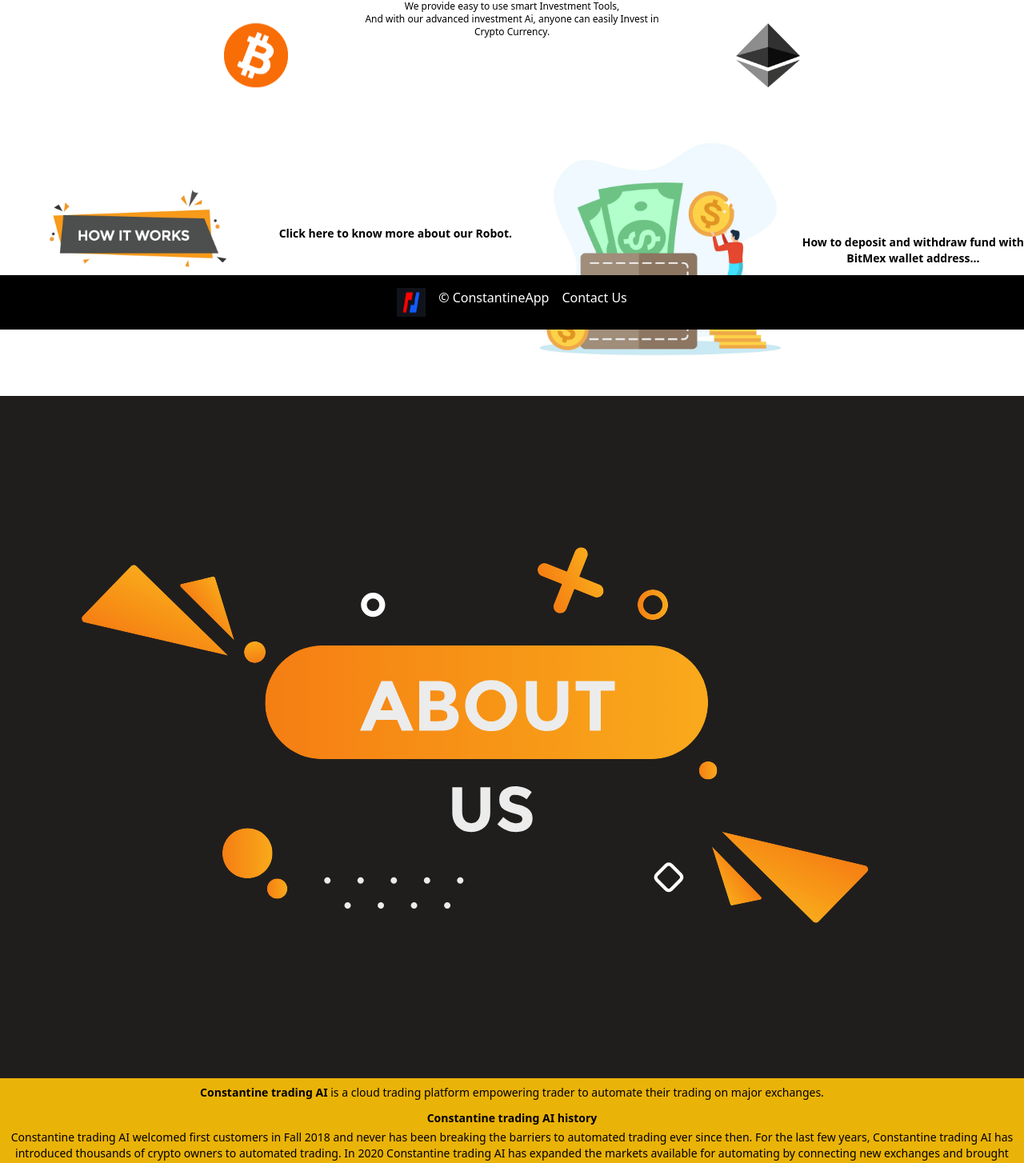
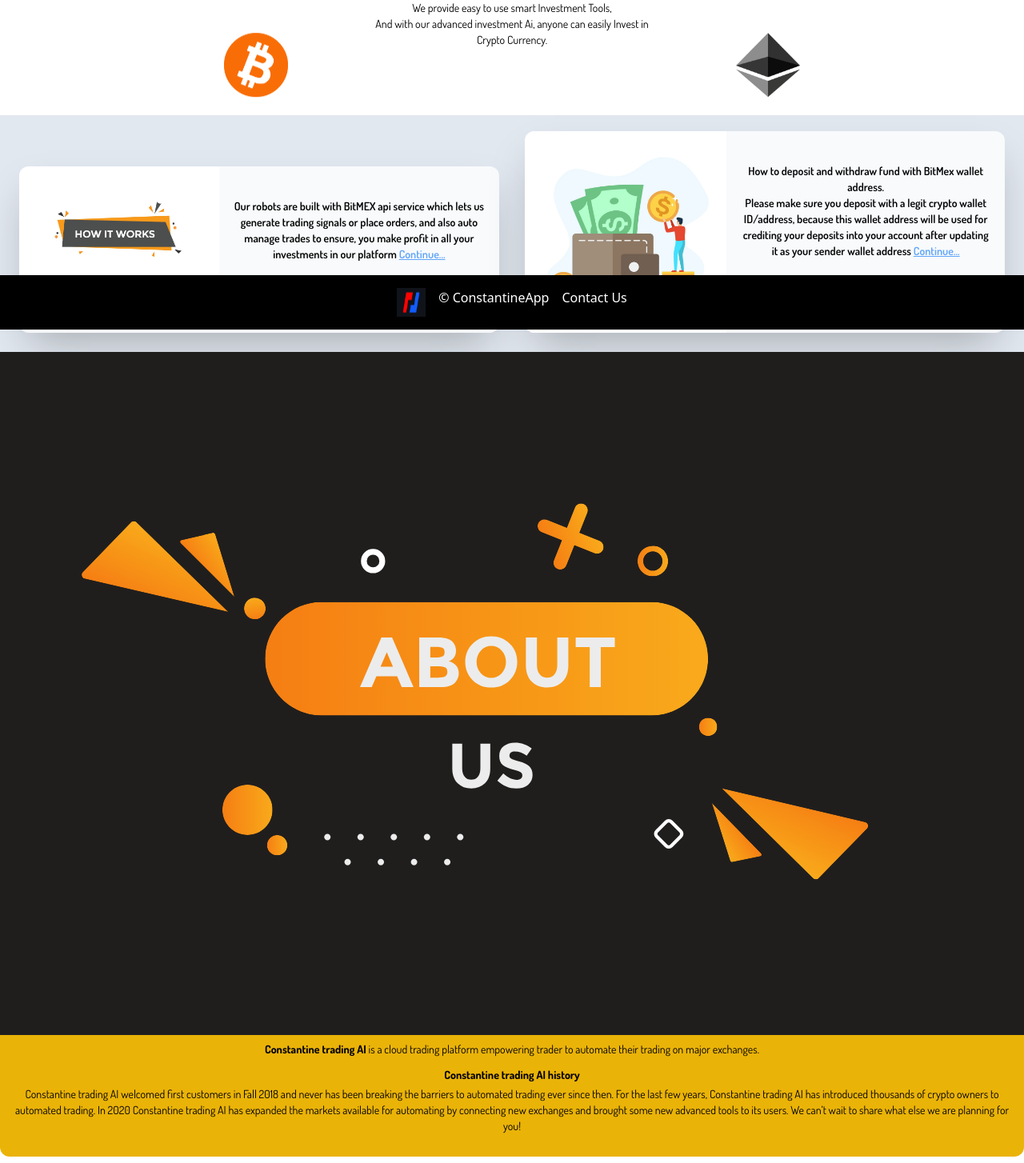
Before and after one commit to Nwaforchuks/tradingbot, a React (Create React App) app: page / in a window 1280 px wide. Shown: the part 388-1842 px from the top of the page at 80% size. Built offline with nearby package versions, Linux system fonts and the light colour scheme.

Commit message:
font update

```diff
--- a/public/index.html
+++ b/public/index.html
@@ -10,6 +10,9 @@
       content="Web site created by constantine App"
     />
     <meta name="google-site-verification" content="D1lruaue5Pzfd33vqMAO4YCSXRAWYC3X0rUotOjxI4s" />
+    <link rel="preconnect" href="https://fonts.googleapis.com">
+    <link rel="preconnect" href="https://fonts.gstatic.com" crossorigin>
+    <link href="https://fonts.googleapis.com/css2?family=Dosis:wght@200..800&display=swap" rel="stylesheet">
     <link rel="apple-touch-icon" href="%PUBLIC_URL%/logo192.png" />
     <!--
       manifest.json provides metadata used when your web app is installed on a
--- a/src/Mains.js
+++ b/src/Mains.js
@@ -31,7 +31,7 @@
       with Our Trading Bot.
     </h5>
 
-    <p className='text-center text-xs'>
+    <p className='text-center text-sm font-Dosis'>
     We provide easy to use smart Investment
     Tools,<br></br> And with our advanced investment Ai, anyone can easily Invest in<br></br> Crypto Currency.
 
@@ -45,31 +45,35 @@
     </p>
     </section>
 
-    <section className='w-full  overflow-y-auto mt-1   mx-auto sm:grid sm:grid-flow-col '>
+    <section className='w-full  overflow-y-auto mt-1   mx-auto sm:grid sm:grid-flow-col bg-slate-200 py-2 px-2 pt-5'>
 
 
-     <div className=' mt-1  mx-auto  *:font-semibold *:text-sm overflow-auto sm:mt-11 mb-2 sm:mb-0'>
-     <NavLink to={`/how`} className='place-content-evenly grid grid-flow-col'>
-      <img alt='how it work' src={howIt} className='block object-cover mx-auto'>
+     <div className=' mt-1  mx-auto  *:font-semibold *:text-sm overflow-auto sm:mt-11 mb-4  bg-slate-50 mr-4 ml-4 rounded-xl shadow-2xl'>
+     <NavLink to={`/how`} className='place-content-evenly  sm:grid sm:grid-flow-col'>
+      <img alt='how it work' src={howIt} className='block object-contain h-full'>
       </img>
 
-       <p className='text-center text-black my-auto'>
-       Click here to know more about our Robot.
+       <p className='text-center text-black my-auto px-4 py-4 mt-6 font-Dosis'>
+       Our robots are built with BitMEX api service which lets us generate trading signals or place orders, and also auto manage trades to ensure, you make profit in all your investments in our platform <span className='text-blue-400 underline'>Continue...</span>
        </p>
        </NavLink>
        </div>
 
 
 
-       <div className=' mt-1  mx-auto  *:font-semibold *:text-sm overflow-auto sm:mt-0'>
-    <NavLink to={`/depositing`} className='place-content-evenly grid grid-flow-col'>
+       <div className=' mt-1  mx-auto  *:font-semibold *:text-sm overflow-auto sm:mt-0  bg-slate-50 mr-4 ml-4 rounded-xl shadow-2xl mb-4'>
+    <NavLink to={`/depositing`} className='place-content-evenly sm:grid sm:grid-flow-col'>
 
-   <img alt='about' src={deposit} className='block object-cover mx-auto '>
+   <img alt='about' src={deposit} className='block object-contain my-auto'>
    </img>
 
-   <p className='text-center text-black my-auto'>
-    How to deposit and withdraw fund with<br></br>
-    BitMex wallet address...
+   <p className='text-center text-black my-auto px-4 py-4 mt-6 font-Dosis'>
+    How to deposit and withdraw fund with
+    BitMex wallet address.<br></br>
+
+    Please make sure you deposit with a legit crypto wallet ID/address, because this wallet address will be used for crediting your deposits into your account after updating it as your sender wallet address <span className='text-blue-400 underline'>Continue...</span>
+
+
    </p>
    </NavLink>
        </div>
@@ -80,15 +84,15 @@
     </section>
 
     <section className='w-full  overflow-auto mb-20'>
-      <div className='w-full bg-yellow-500'>
-        <img alt='aboutIMG' src={about} className='w-full object-cover' >
+      <div className='w-full bg-yellow-500 mb-6 pb-4 rounded-b-xl'>
+        <img alt='aboutIMG' src={about} className='w-full object-contain' >
         </img>
-        <p className='px-2 text-center text-sm mt-2 mb-3'>
+        <p className='px-2 text-center text-sm mt-2 mb-3 font-Dosis'>
        <span className='font-bold'>Constantine trading AI</span>  is a cloud trading platform empowering trader to
         automate their trading on major exchanges.
         </p>
 
-        <p className='px-2 text-center text-sm mt-2 mb-3'>
+        <p className='px-2 text-center text-sm mt-2 mb-3 font-Dosis'>
           <p className='text-center text-sm mt-2 mb-1 font-bold'> Constantine trading AI history</p>
           Constantine trading AI welcomed first customers in Fall 2018 and never has been breaking the barriers to automated trading ever since then. For the last few years, Constantine trading AI has introduced thousands of crypto owners to automated trading.
 
@@ -97,8 +101,8 @@
 
       </div>
 
-      <p className='px-2 text-center text-sm mt-2'>
-      <p className='text-center  mt-2 mb-1 font-bold'>Constantine trading AI mission</p>
+      <p className='px-2 text-center text-sm mt-2 font-Dosis'>
+      <p className='text-center  mt-2 mb-1 font-bold font-Dosis'>Constantine trading AI mission</p>
       We designed Constantine trading AI with the idea at heart to make automated crypto trading accessible to everyone and provide opportunities to traders of all experience levels to make a profit in the ever-growing crypto market.
 
       </p>
--- a/src/Profile.js
+++ b/src/Profile.js
@@ -52,6 +52,7 @@
      if(data !== 0){
        setbtc(`${data.btc}`)
        seteth(`${data.eth}`)
+       console.log(account)
 
      }else{
        setbtc(`failed reload`)
--- a/src/api/connect.js
+++ b/src/api/connect.js
@@ -1,7 +1,7 @@
 import axios from "axios";
 
  export default axios.create({
-    baseURL: 'https://tradebot-api-vj4f.onrender.com',
+    //baseURL: 'https://tradebot-api-vj4f.onrender.com',
 
-    //baseURL: 'http://localhost:3500'
+    baseURL: 'http://localhost:3500'
  })
--- a/src/helper/fetch.js
+++ b/src/helper/fetch.js
@@ -2,8 +2,8 @@
 import { set } from "date-fns";
 import connect from "../api/connect";
 
-const uri = 'https://tradebot-api-vj4f.onrender.com'
-//const uri = 'http://localhost:3500'
+//const uri = 'https://tradebot-api-vj4f.onrender.com'
+const uri = 'http://localhost:3500'
 
 const changetrade = (trade)=>{
   if(trade === "start"){
--- a/tailwind.config.js
+++ b/tailwind.config.js
@@ -4,7 +4,11 @@
     "./src/**/*.{js,jsx,ts,tsx}",
   ],
   theme: {
-    extend: {},
+    extend: {
+      fontFamily: {
+        'Dosis': ['Dosis'],
+     }
+    },
   },
   plugins: [],
 }
```
